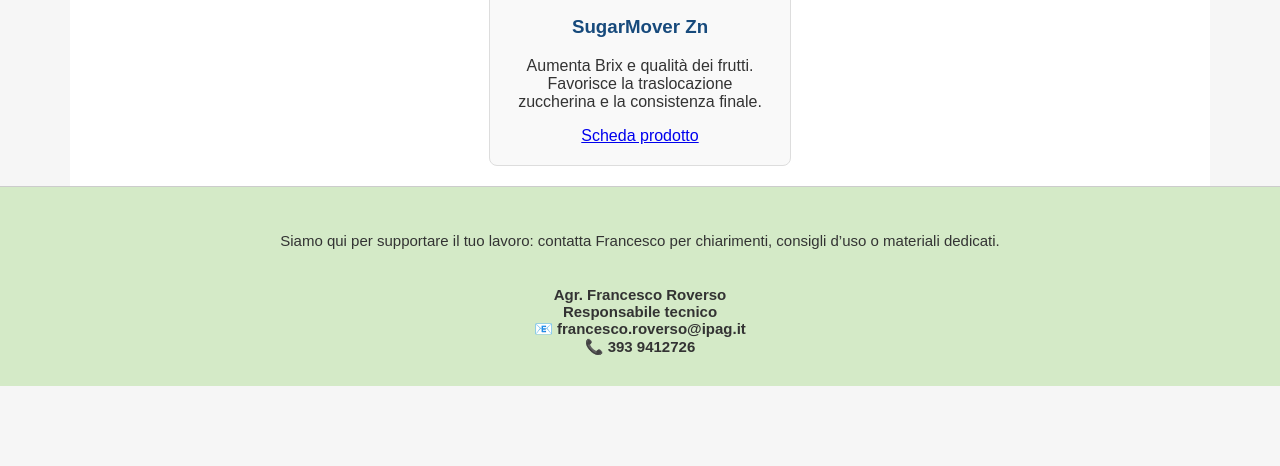
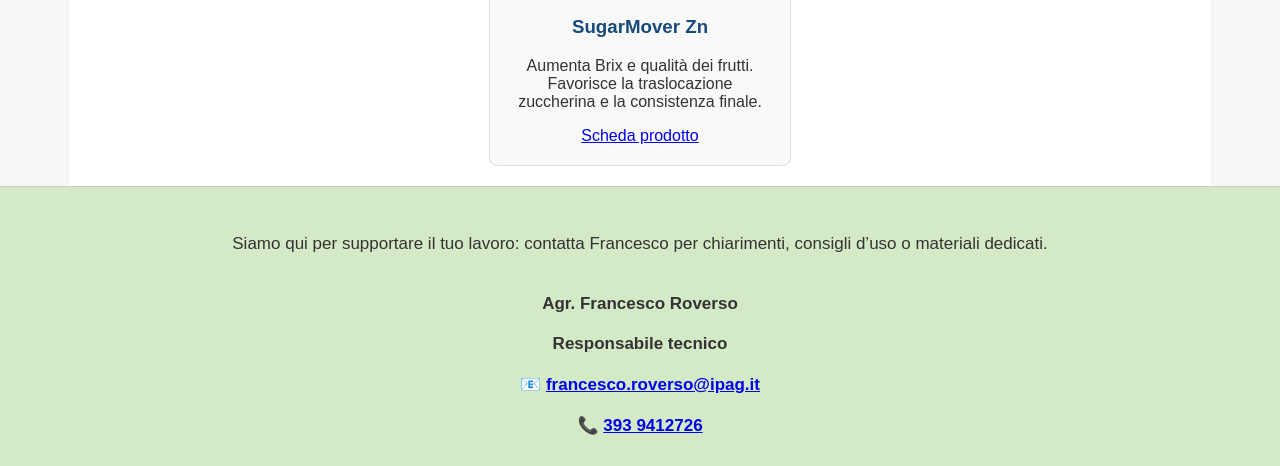
Before and after one commit to Ipag2025/Corteva_Biologicals, a plain HTML site: page index.html in a window 1280 px wide. Shown: the part 1000-1466 px from the top of the page. Before the commit the page ends 1386 px from the top, so only its background shows below. Drawn offline with Linux system fonts and the light colour scheme.

Commit message:
Update index.html

```diff
--- a/index.html
+++ b/index.html
@@ -25,7 +25,7 @@
       color: #333333;
       padding: 30px 20px;
       text-align: center;
-      font-size: 15px;
+      font-size: 17px;
       border-top: 1px solid #ccc;
     }
     .contact {
@@ -80,14 +80,15 @@
     </div>
   </section>
 
-  <section class="footer">
+    <section class="footer">
     <p>Siamo qui per supportare il tuo lavoro: contatta Francesco per chiarimenti, consigli d’uso o materiali dedicati.</p>
     <div class="contact">
-      Agr. Francesco Roverso
-      Responsabile tecnico
-      📧 francesco.roverso@ipag.it
-      📞 393 9412726
+      Agr. Francesco Roverso<br>
+      Responsabile tecnico<br>
+      📧 <a href="mailto:francesco.roverso@ipag.it">francesco.roverso@ipag.it</a><br>
+      📞 <a href="tel:3939412726">393 9412726</a>
     </div>
   </section>
+
 </body>
 </html>
```
